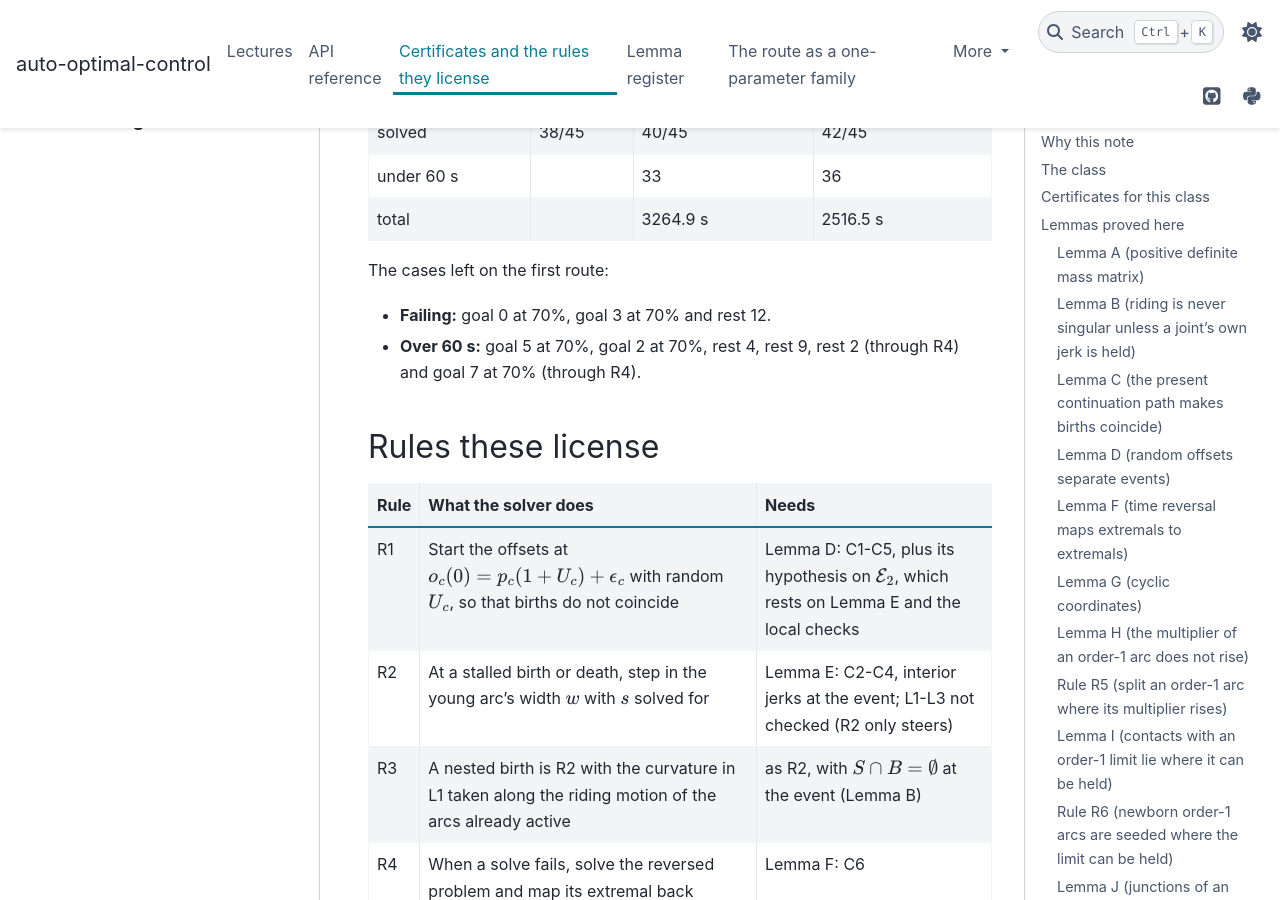
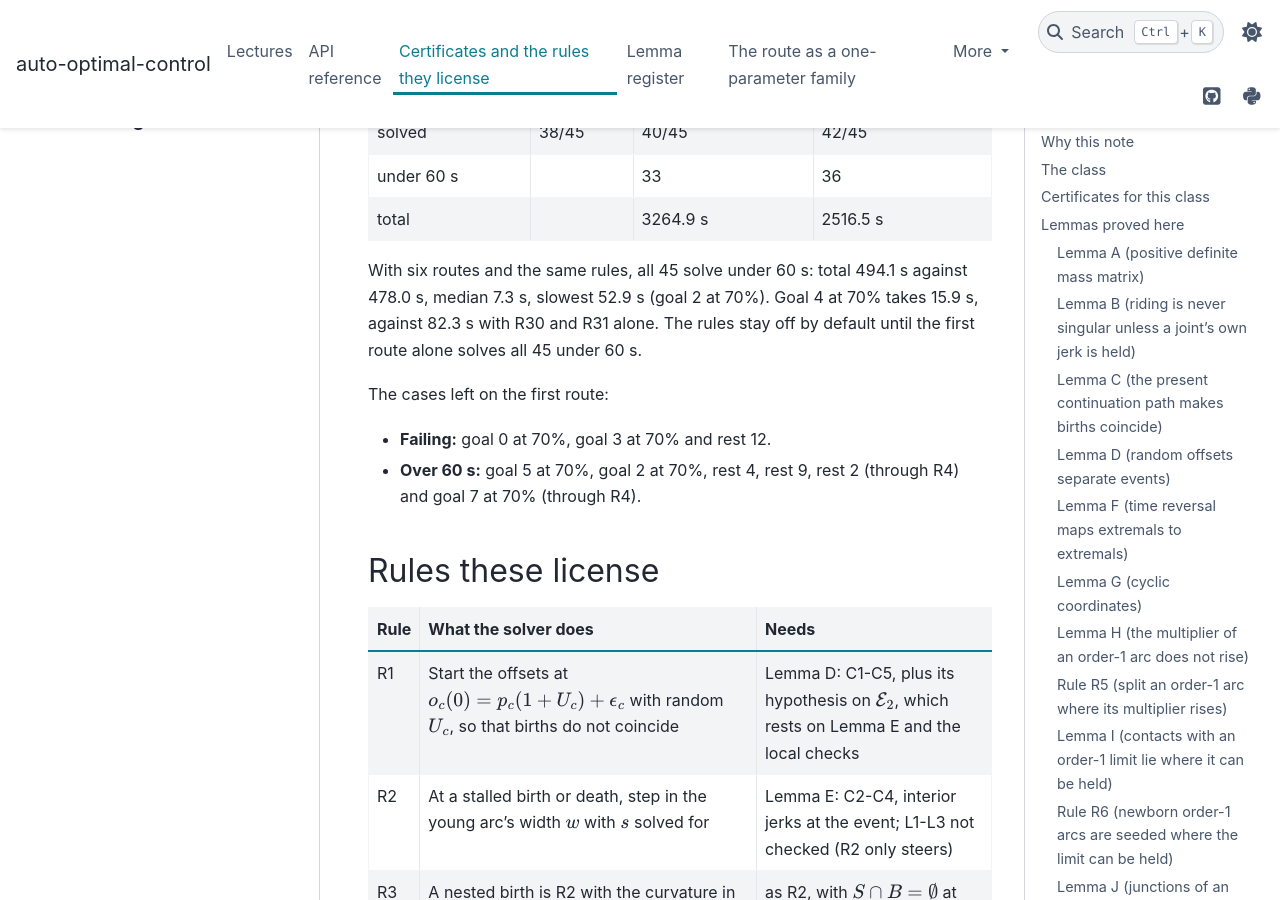
Before and after one commit to idm23/auto-optimal-control, a Sphinx documentation site: the page built from docs/notes/structure_certificates.md, in a window 1280 px wide and 900 px high, scrolled down 41189 px. Built offline with Sphinx 7.4.7 and the PyData theme 0.15.4, drawn with Linux system fonts in a browser that asks for light colours.

Commit message:
Six-route census with R21, R30, R31, R32: 45 under 60 s
Co-Authored-By: Claude Opus 5.5 <noreply@anthropic.com>

```diff
--- a/docs/notes/structure_certificates.md
+++ b/docs/notes/structure_certificates.md
@@ -1606,6 +1606,11 @@ newborn arc again. Goal 4 at 70% then solves on the forward route in 11 s.
 | under 60 s | | 33 | 36 |
 | total | | 3264.9 s | 2516.5 s |
 
+With six routes and the same rules, all 45 solve under 60 s: total 494.1 s
+against 478.0 s, median 7.3 s, slowest 52.9 s (goal 2 at 70%). Goal 4 at 70%
+takes 15.9 s, against 82.3 s with R30 and R31 alone. The rules stay off by
+default until the first route alone solves all 45 under 60 s.
+
 The cases left on the first route:
 - **Failing:** goal 0 at 70%, goal 3 at 70% and rest 12.
 - **Over 60 s:** goal 5 at 70%, goal 2 at 70%, rest 4, rest 9, rest 2
```
